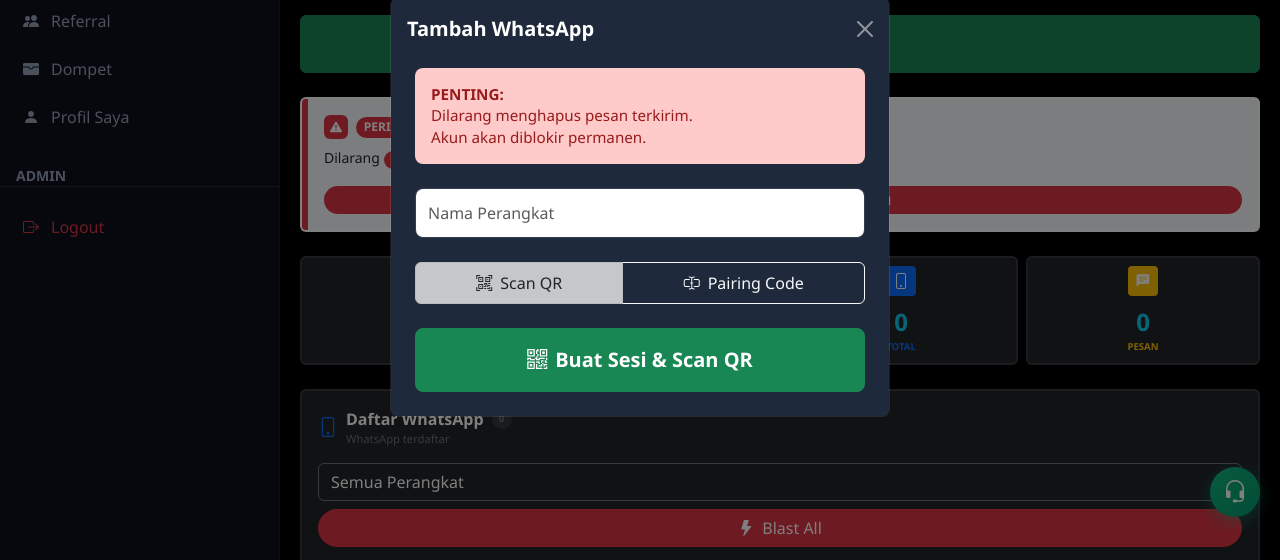
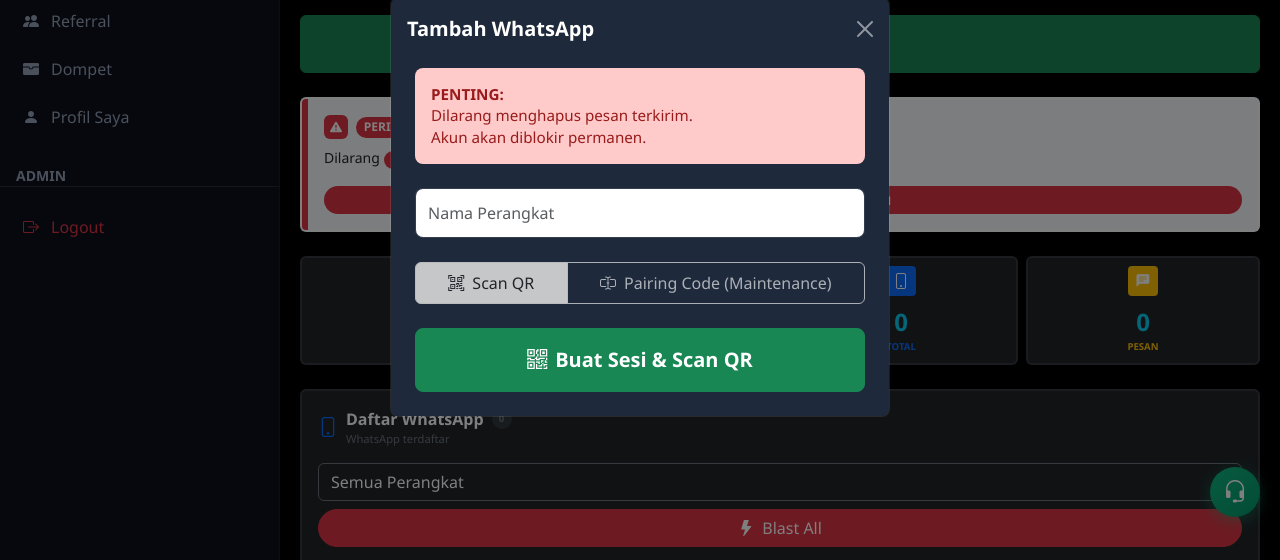
Before and after one commit to jasenardian/wa-blast, a website: page index.html in a window 1280 px wide. Both pictures are taken after a click on the link "WhatsApp". Shown: the part 193-753 px from the top of the page. Drawn offline with nearby package versions, Linux system fonts and the light colour scheme; some packages are replaced by stand-ins of ours; no server answers; a script that the page names is missing.

Commit message:
Temporarily disable Pairing Code feature due to instability

```diff
--- a/index.html
+++ b/index.html
@@ -1384,8 +1384,8 @@
                                 <button type="button" class="btn btn-outline-light py-2 active" id="btnToggleQr" onclick="toggleAuthMethod('qr')">
                                     <i class="bi bi-qr-code-scan me-2"></i>Scan QR
                                 </button>
-                                 <button type="button" class="btn btn-outline-light py-2" id="btnToggleOtp" onclick="toggleAuthMethod('otp')">
-                                     <i class="bi bi-input-cursor-text me-2"></i>Pairing Code
+                                <button type="button" class="btn btn-outline-light py-2" id="btnToggleOtp" disabled title="Fitur sedang maintenance">
+                                    <i class="bi bi-input-cursor-text me-2"></i>Pairing Code (Maintenance)
                                 </button>
                             </div>
                         </div>
```
Lines whose indentation alone changed are shown as unchanged.
